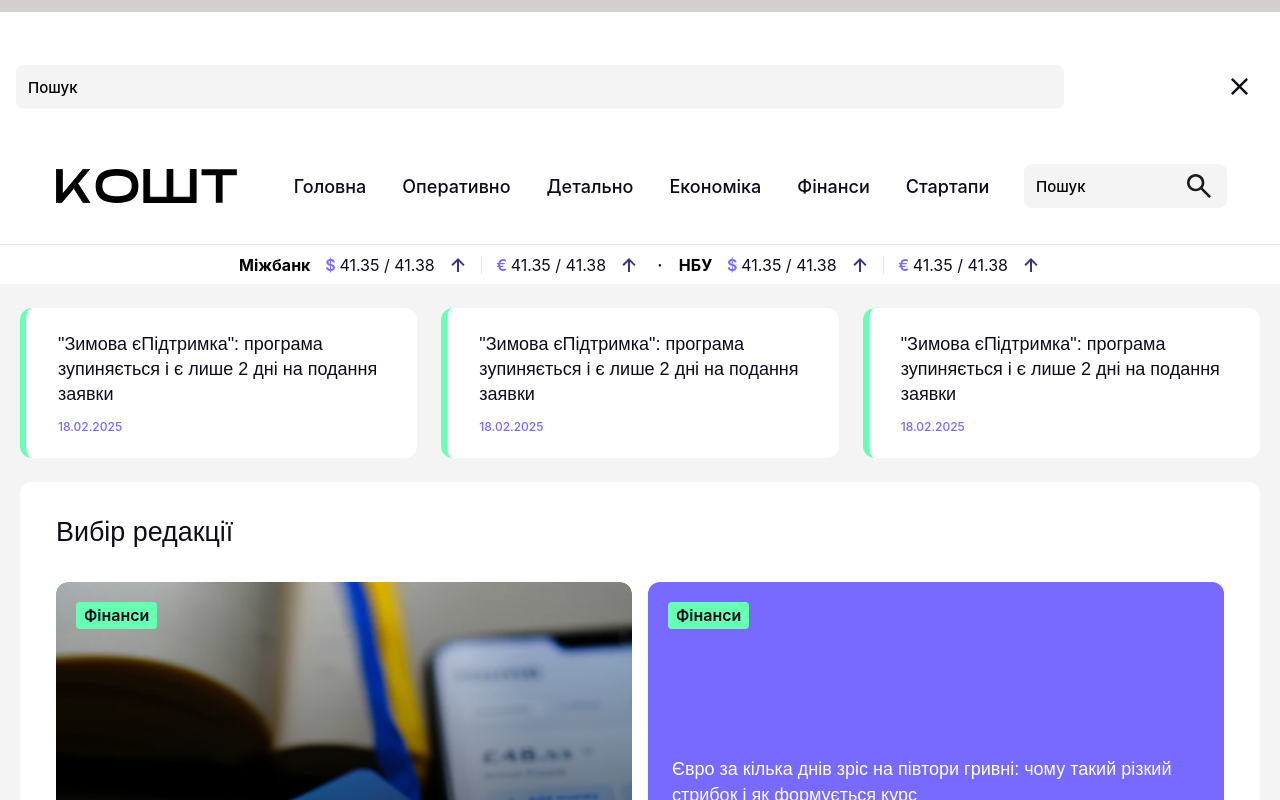
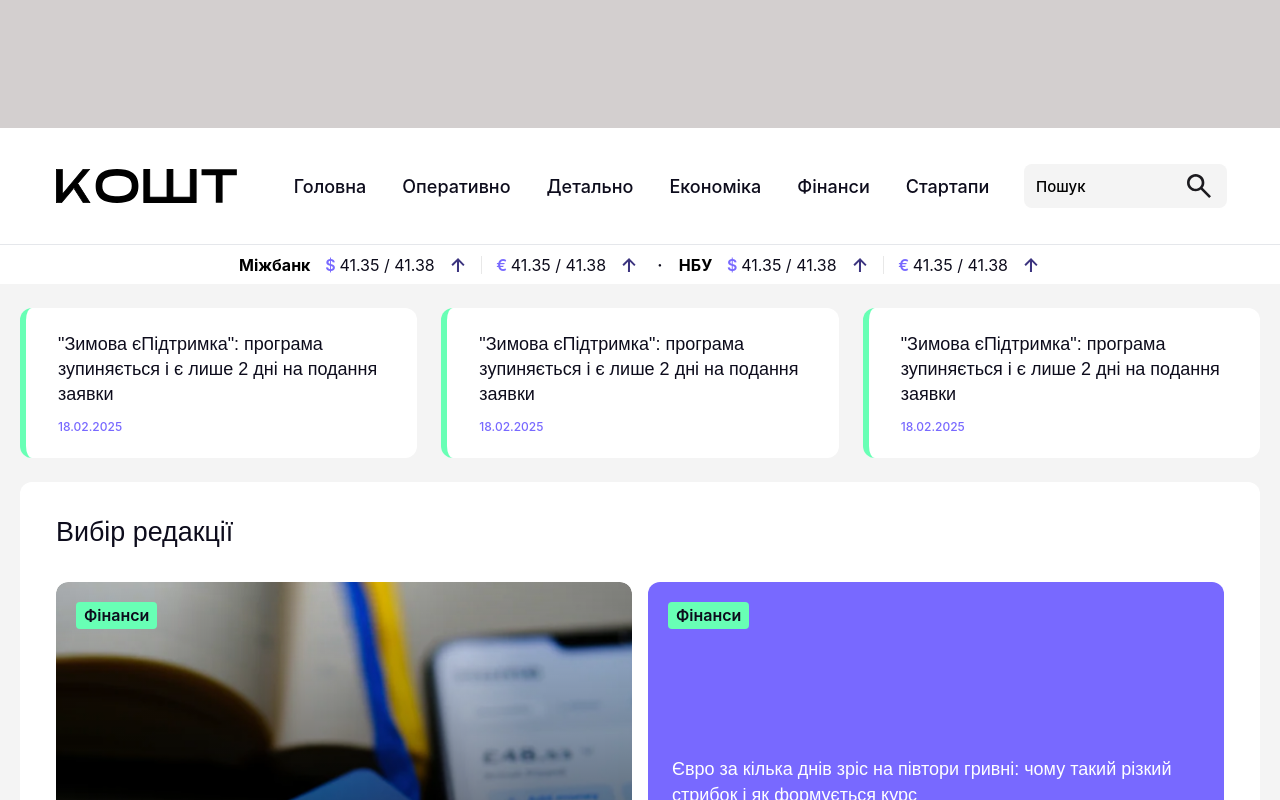
Before and after one commit to cyanidium-dev/news-html, a website built with webpack: page src/pages/index.html in a window 1280 px wide. Built offline with nearby package versions, Linux system fonts and the light colour scheme; files whose address does not match are found by name; a web font is replaced by a local one.

Commit message:
Update header.html

```diff
--- a/src/components/header.html
+++ b/src/components/header.html
@@ -67,7 +67,7 @@
       <!-- пошук на моб -->
       <div
         id="search-container"
-        class="h-[116px] bg-white absolute z-40 overflow-auto top-0 right-0 w-full transform -translate-y-full transition-transform duration-700 ease-in-out flex justify-between items-center pb-[25px] pt-[59px] px-4"
+        class="h-[116px] bg-white absolute z-40 overflow-auto top-0 right-0 w-full transform -translate-y-full transition-transform duration-700 ease-in-out flex justify-between items-center pb-[25px] pt-[59px] px-4 md:hidden"
       >
         <input
           id="search-input"
```
